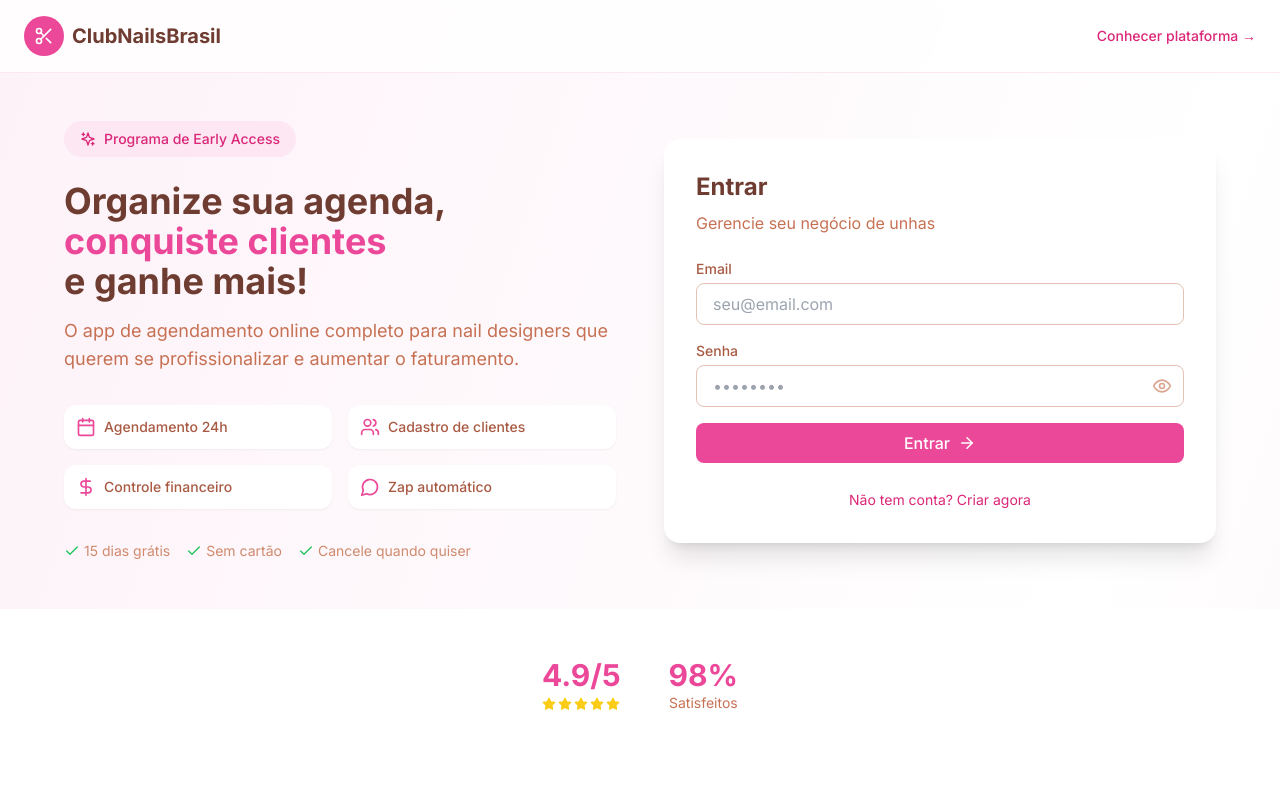
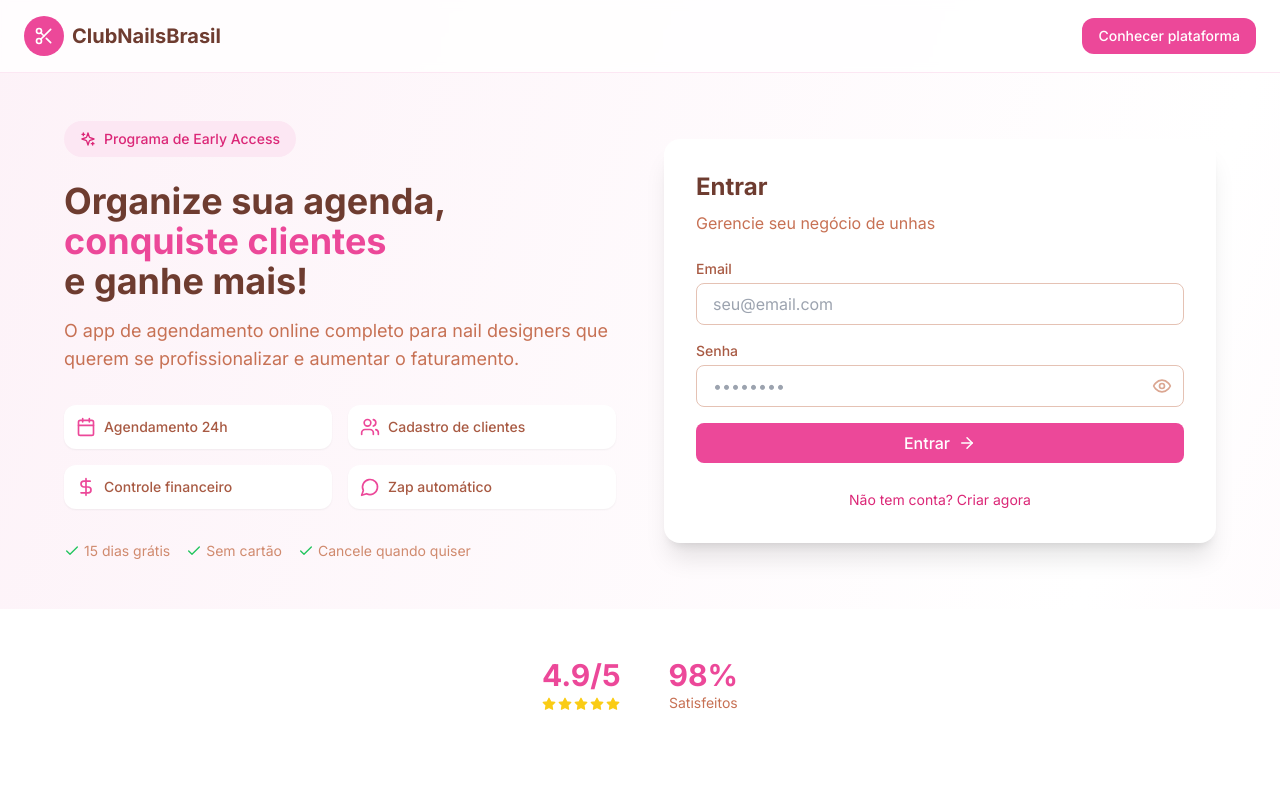
Before and after one commit to euhenriqueofc26/nails-saas, a Next.js app: page / in a window 1280 px wide. Shown: the top 800 px of the page. Built offline with nearby package versions, Linux system fonts and the light colour scheme; no server answers.

Commit message:
feat: transforma link 'Conhecer plataforma' em botao CTA rosa com borda arredondada na landing page

```diff
--- a/src/app/page.tsx
+++ b/src/app/page.tsx
@@ -64,8 +64,8 @@ export default function Home() {
             </div>
             <span className="font-bold text-xl text-nude-900">ClubNailsBrasil</span>
           </div>
-          <Link href="/fundadoras" className="text-rose-600 hover:text-rose-700 font-medium text-sm">
-            Conhecer plataforma →
+          <Link href="/fundadoras" className="bg-rose-500 hover:bg-rose-600 text-white font-medium text-sm px-4 py-2 rounded-xl transition-colors">
+            Conhecer plataforma
           </Link>
         </div>
       </header>
```
